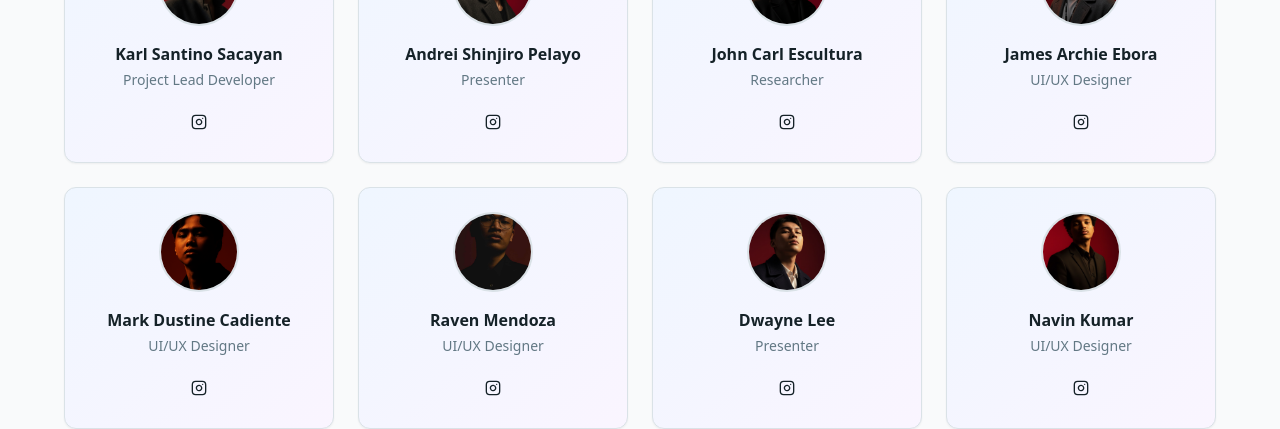
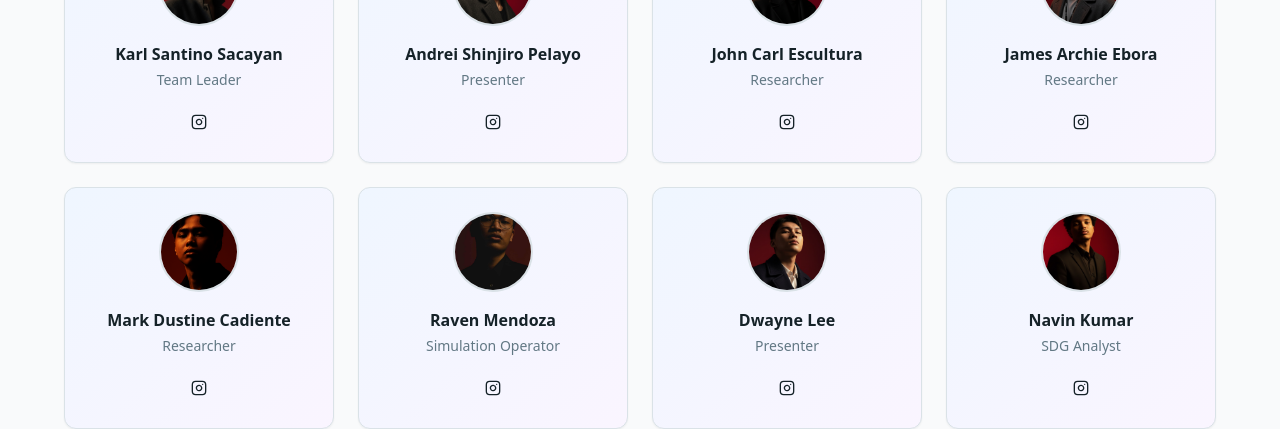
Before and after one commit to worjiee/sts-sytem, a React (Vite) app: page /contact in a window 1280 px wide. Shown: the part 1067-1496 px from the top of the page. Built offline with nearby package versions, Linux system fonts and the light colour scheme; the HTML template or start-up script is replaced by a standard one.

Commit message:
changed some roles in Contact

```diff
--- a/src/pages/Contact.tsx
+++ b/src/pages/Contact.tsx
@@ -37,7 +37,7 @@ const Contact = () => {
     {
       id: 1,
       name: "Karl Santino Sacayan",
-      role: "Project Lead Developer",
+      role: "Team Leader",
       image: "/lrak.jpg",
       social: {
         instagram: "https://www.instagram.com/karl.morgann/"
@@ -64,7 +64,7 @@ const Contact = () => {
     {
       id: 4,
       name: "James Archie Ebora",
-      role: "UI/UX Designer",
+      role: "Researcher",
       image: "/jeebora.png",
       social: {
         instagram: "https://www.instagram.com/vntgchie_/"
@@ -73,7 +73,7 @@ const Contact = () => {
     {
       id: 5,
       name: "Mark Dustine Cadiente",
-      role: "UI/UX Designer",
+      role: "Researcher",
       image: "/dustinee.png",
       social: {
         instagram: "https://www.instagram.com/markyyeyyy/"
@@ -82,7 +82,7 @@ const Contact = () => {
     {
       id: 6,
       name: "Raven Mendoza",
-      role: "UI/UX Designer",
+      role: "Simulation Operator",
       image: "/venn.jpg",
       social: {
         instagram: "https://www.instagram.com/ravenmndz_/"
@@ -100,7 +100,7 @@ const Contact = () => {
     {
       id: 8,
       name: "Navin Kumar",
-      role: "UI/UX Designer",
+      role: "SDG Analyst",
       image: "/kumar.png",
       social: {
         instagram: "https://www.instagram.com/nnav_.0/"
```
